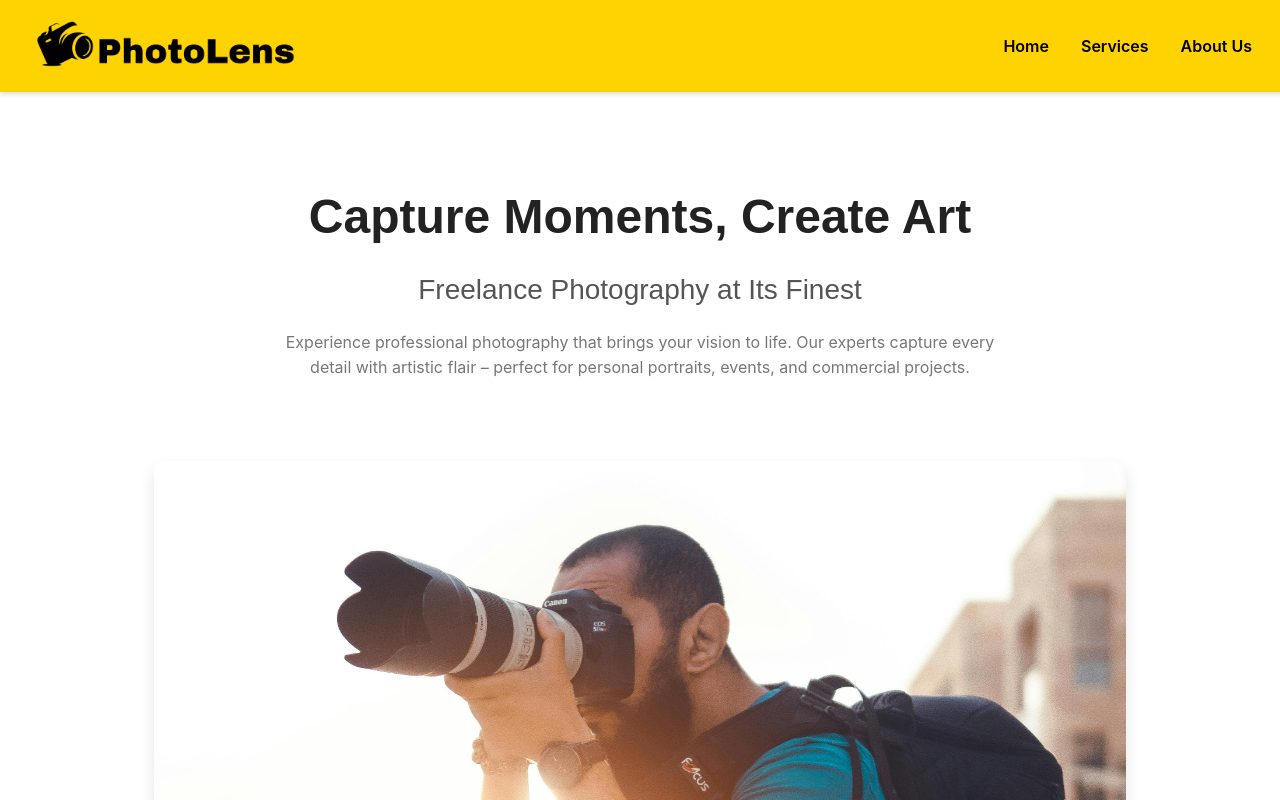
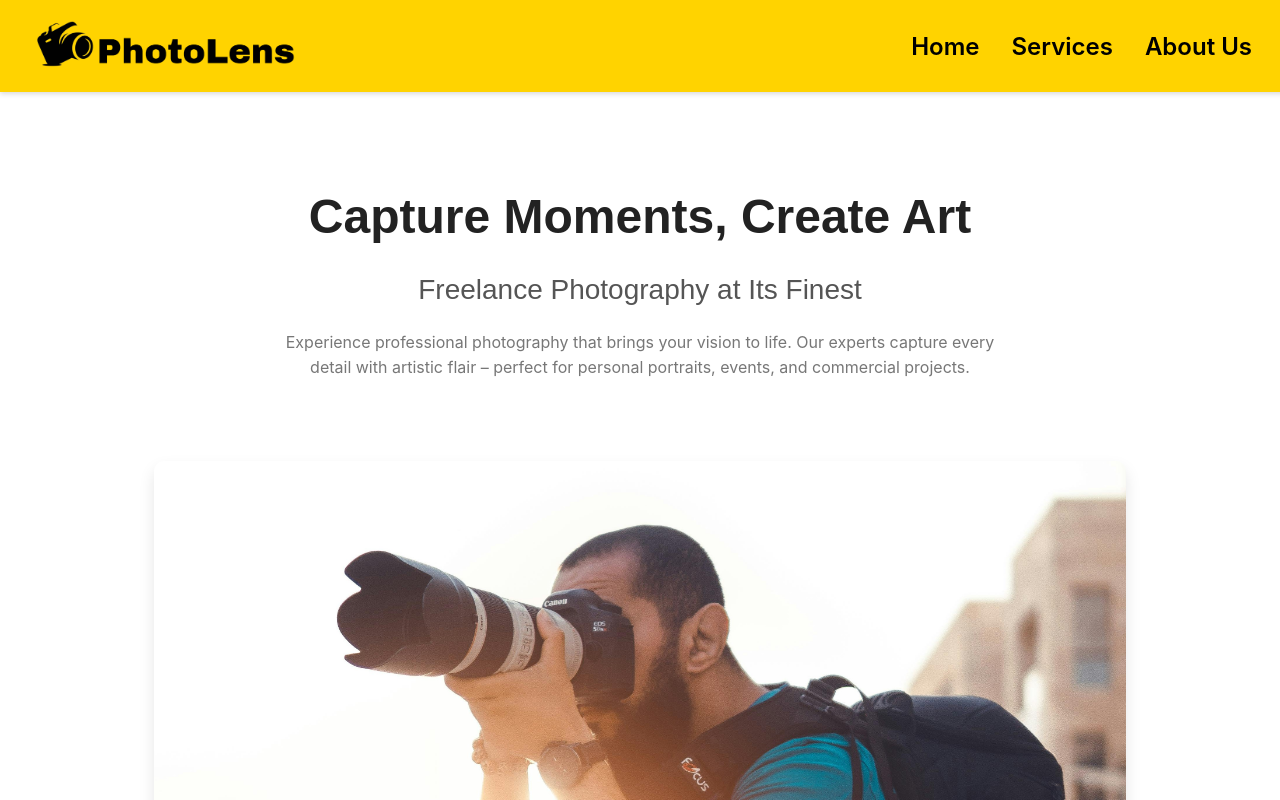
Before and after one commit to elab-development/internet-tehnologije-2024-projekat-photo_services_2021_0382, a React (Create React App) app in the folder foto-usluge-react/: page / in a window 1280 px wide. Shown: the top 800 px of the page. Built offline with nearby package versions, Linux system fonts and the light colour scheme; no server answers.

Commit message:
Implementiran custom scrollbar

```diff
--- a/foto-usluge-react/src/App.css
+++ b/foto-usluge-react/src/App.css
@@ -49,7 +49,7 @@
   text-decoration: none;
   color: #000;
   font-weight: 600;
-  font-size: 1rem;
+  font-size: 1.5rem;
   position: relative;
   transition: color 0.3s ease;
 }
@@ -744,3 +744,25 @@
     padding: 2rem;
   }
 }
+
+/* For Chrome, Safari, and Opera */
+::-webkit-scrollbar {
+  width: 12px;
+  height: 12px;
+}
+
+::-webkit-scrollbar-track {
+  background: #FFD300;  /* Track color */
+}
+
+::-webkit-scrollbar-thumb {
+  background-color: black;  /* Scrollbar thumb color */
+  border-radius: 6px;
+  border: 3px solid #FFD300;  /* Creates a border matching the track */
+}
+
+/* For Firefox */
+* {
+  scrollbar-width: thin;
+  scrollbar-color: black #FFD300; /* thumb color, track color */
+}
```
